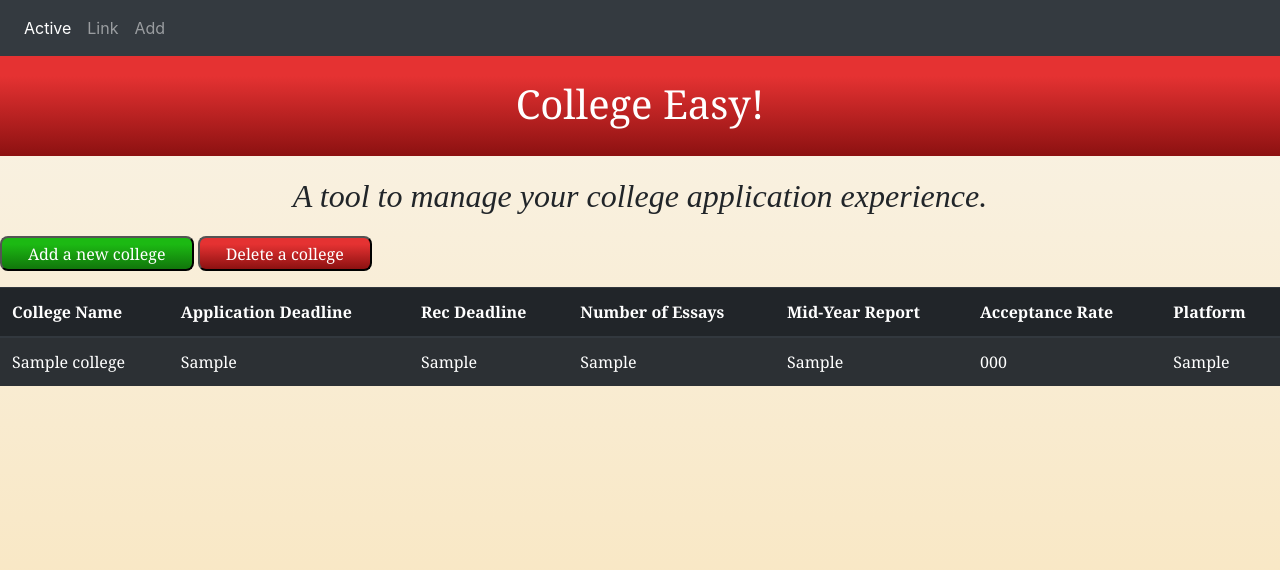
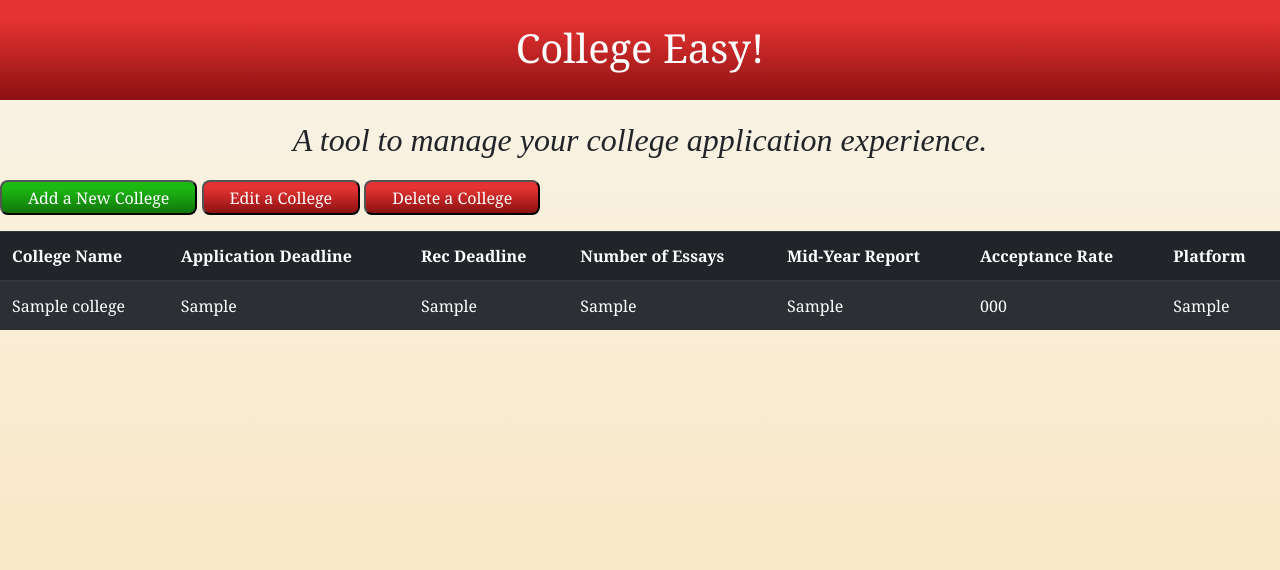
Before and after one commit to borao/college-easy, a Flask app: page / in a window 1280 px wide. Shown: the top 570 px of the page. Run offline with Flask 2, Linux system fonts and the light colour scheme; tables that the repository leaves empty hold one stand-in row (values such as "Sample post"); some libraries are stand-ins or nearby versions.

Commit message:
Add line breaks and edit button

```diff
--- a/templates/college.html
+++ b/templates/college.html
@@ -89,6 +89,8 @@
     </div>
 
     <button type="submit" class="btn btn-primary">Submit</button>
+
+    <br> <br> <br>
 </div>
 </form>
 </div>
--- a/templates/index.html
+++ b/templates/index.html
@@ -18,7 +18,7 @@
     </style>
 
 <div>
-  <nav class="navbar navbar-expand-sm bg-dark navbar-dark">
+  <!--<nav class="navbar navbar-expand-sm bg-dark navbar-dark">
     <ul class="navbar-nav">
       <li class="nav-item active">
         <a class="nav-link" href="#">Active</a>
@@ -29,7 +29,7 @@
         <a class="nav-link" href="#">Add</a>
       </li>
     </ul>
-  </nav>
+  </nav>-->
 
 <div style="background: linear-gradient(to bottom, #E53232 20%, #8C1111 100%); height:100px;" >
   <center>
@@ -45,18 +45,29 @@
 </font> </p>
 </div>
 
+<!-- "add college" button -->
 <button style="background: linear-gradient(to bottom, #1CB913 20%, #11760B 100%);
                color:#ffffff; border-radius: 8px; height: 35px">
   <font face=georgia>
     <a href="/add_college" role="button" style="color:#ffffff; padding: 20px;">
-      Add a new college
-    </a>
+      Add a New College </a>
 </button>
+
+<!-- "edit college" button -->
 <button style="background: linear-gradient(to bottom, #E53232 20%, #8C1111 100%);
               color:#ffffff; border-radius: 8px; height: 35px">
   <font face=georgia>
     <a href="/edit_college" role="button" style="color:#ffffff; padding: 20px;">
-      Delete a college
+      Edit a College
+    </a>
+</button>
+
+<!-- "delete college" button -->
+<button style="background: linear-gradient(to bottom, #E53232 20%, #8C1111 100%);
+              color:#ffffff; border-radius: 8px; height: 35px">
+  <font face=georgia>
+    <a href="/edit_college" role="button" style="color:#ffffff; padding: 20px;">
+      Delete a College
     </a>
 </button>
 
```
